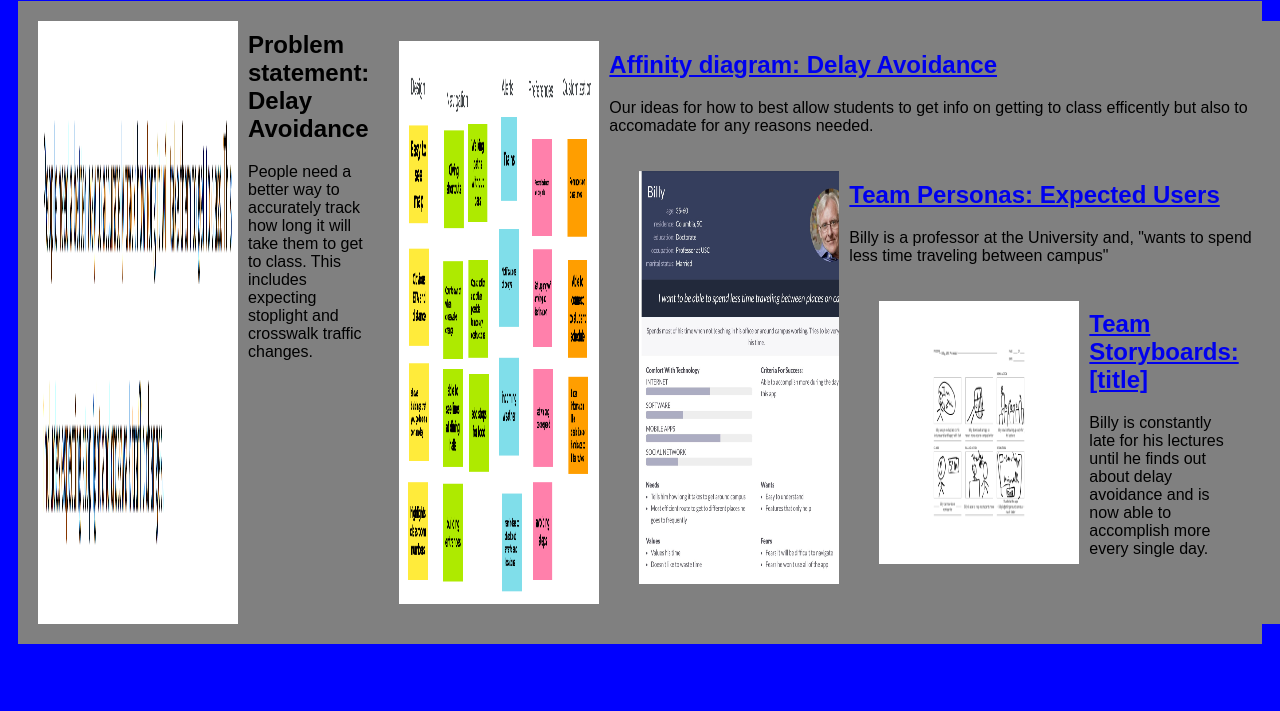
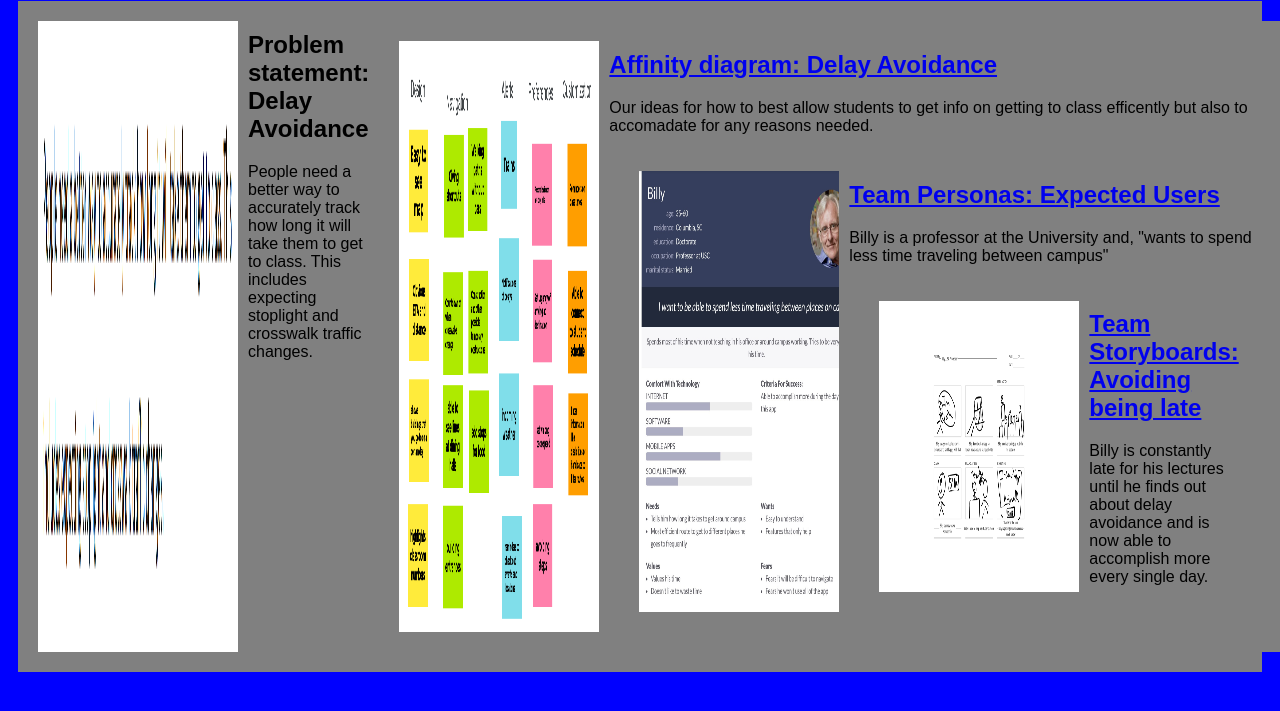
Before and after one commit to campbellc822/campbellc822.github.io, a plain HTML site: page index.html in a window 1280 px wide. Shown: the part 79-790 px from the top of the page. Drawn offline with Linux system fonts and the light colour scheme.

Commit message:
Update index.html

```diff
--- a/index.html
+++ b/index.html
@@ -34,7 +34,7 @@ Billy is a professor at the University and, "wants to spend less time traveling
 <section class="assign">
 <img src="my-storyboard.png" />
 <section class="assign-det">
-<a href="all-storyboards.pdf"><h2>Team Storyboards: [title]</h2></a>
+<a href="all-storyboards.pdf"><h2>Team Storyboards: Avoiding being late</h2></a>
 <p>
 Billy is constantly late for his lectures until he finds out about delay avoidance and is now able to accomplish more every single day.
 </p>
```
